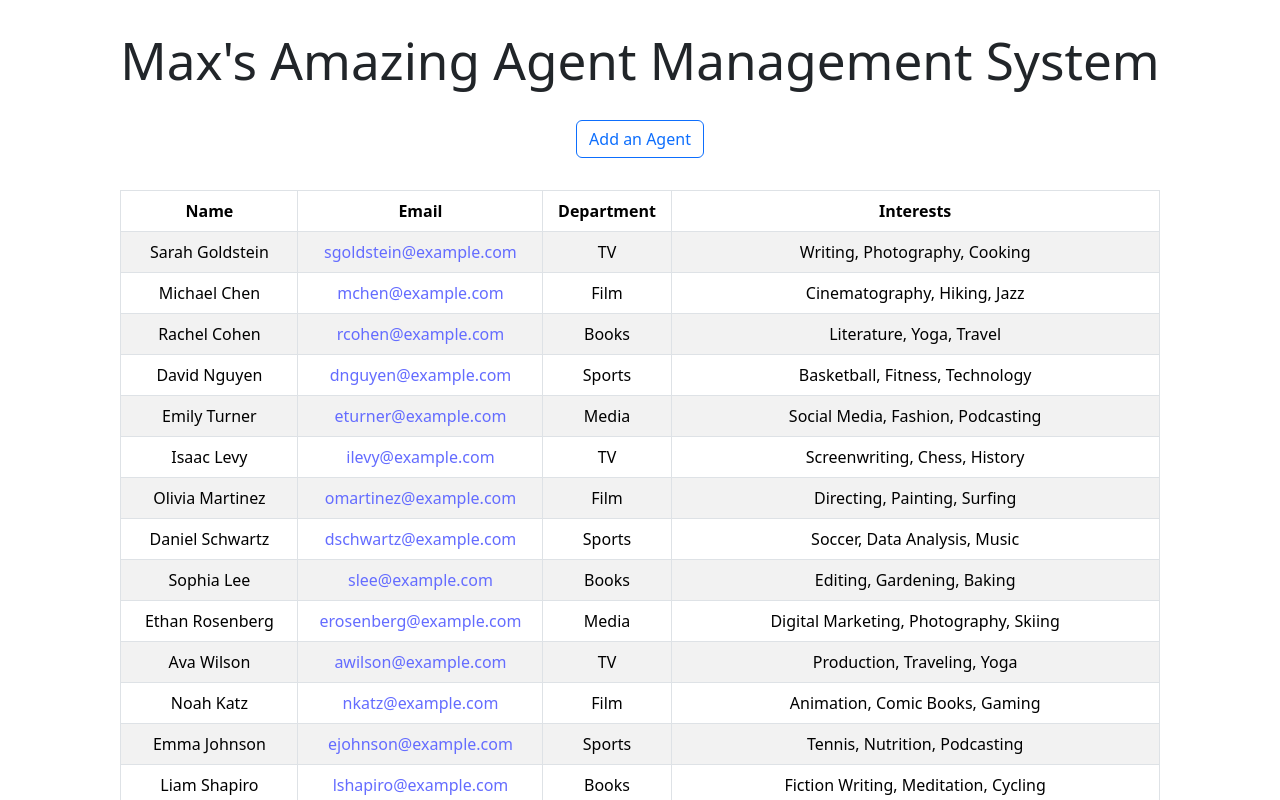
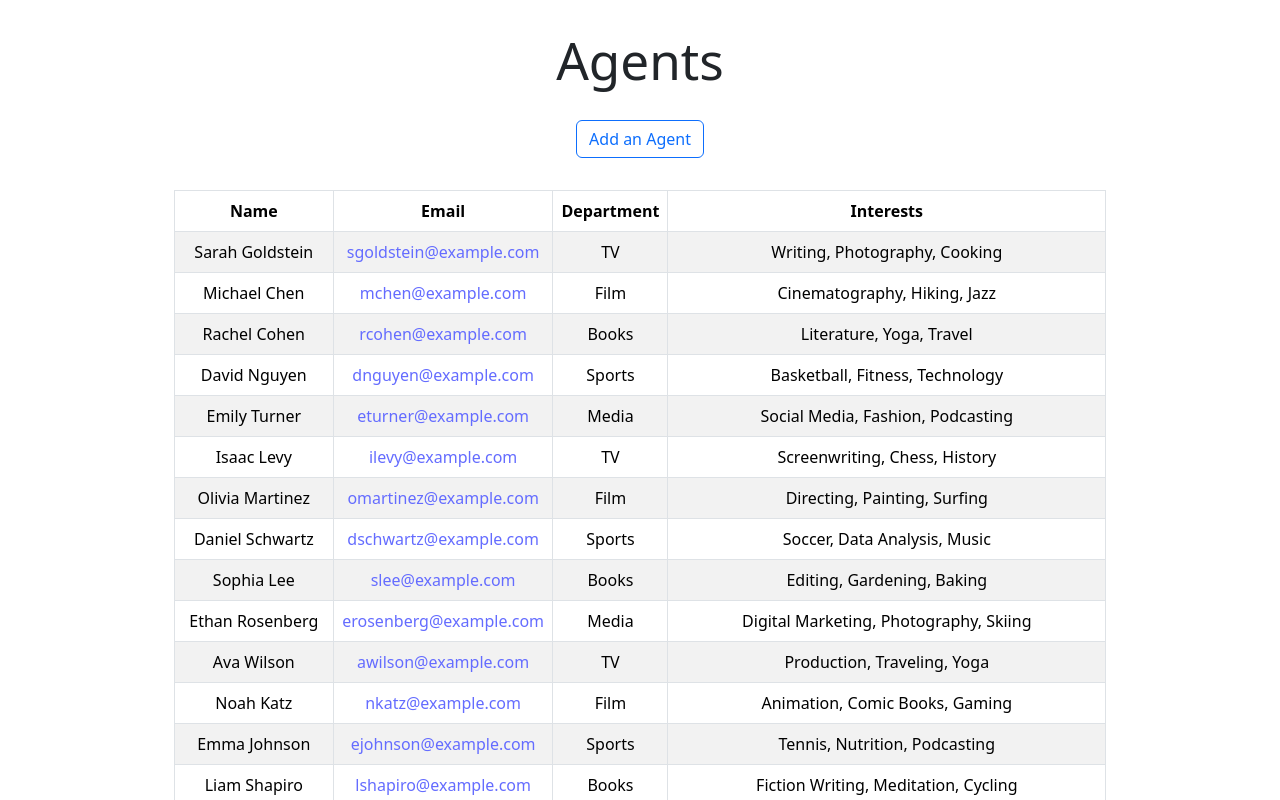
Before and after one commit to MaxRubel/Maxs-Agent-Management-System, a React (Vite) app: page / in a window 1280 px wide. Shown: the top 800 px of the page. Built offline with nearby package versions, Linux system fonts and the light colour scheme.

Commit message:
tweaked title h1 of app

```diff
--- a/src/App.jsx
+++ b/src/App.jsx
@@ -36,7 +36,7 @@ function App() {
 
   return (
     <main>
-      <h1>Max&apos;s Amazing Agent Management System</h1>
+      <h1>Agents</h1>
       <div style={{ margin: "2em 0em" }}>
         <Button
           variant="outline-primary"
```
